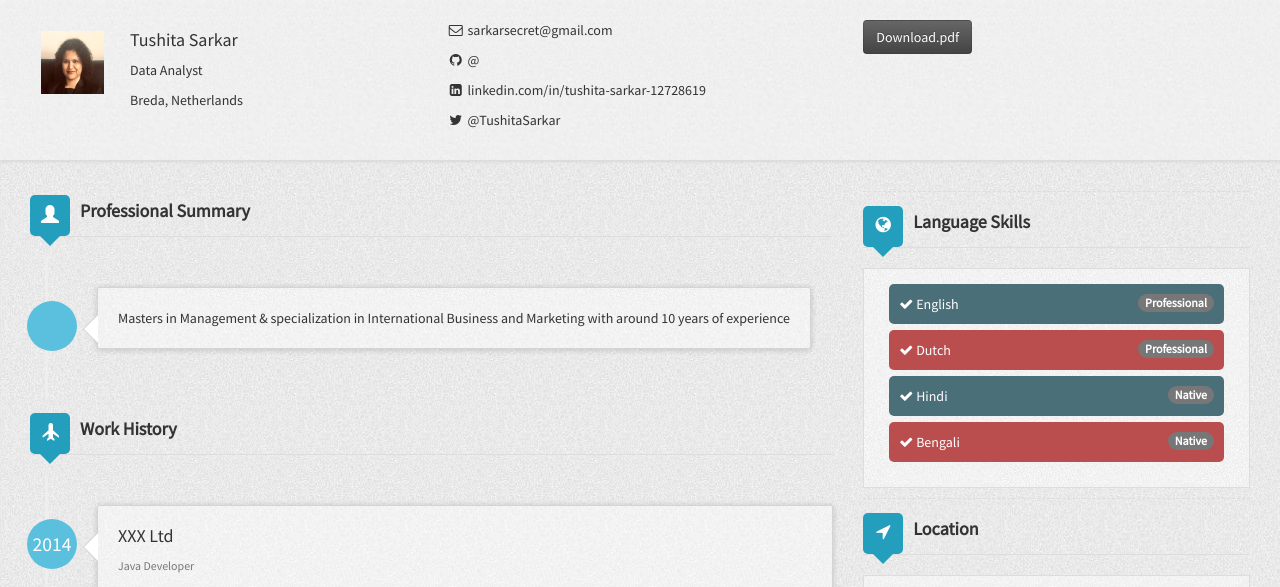
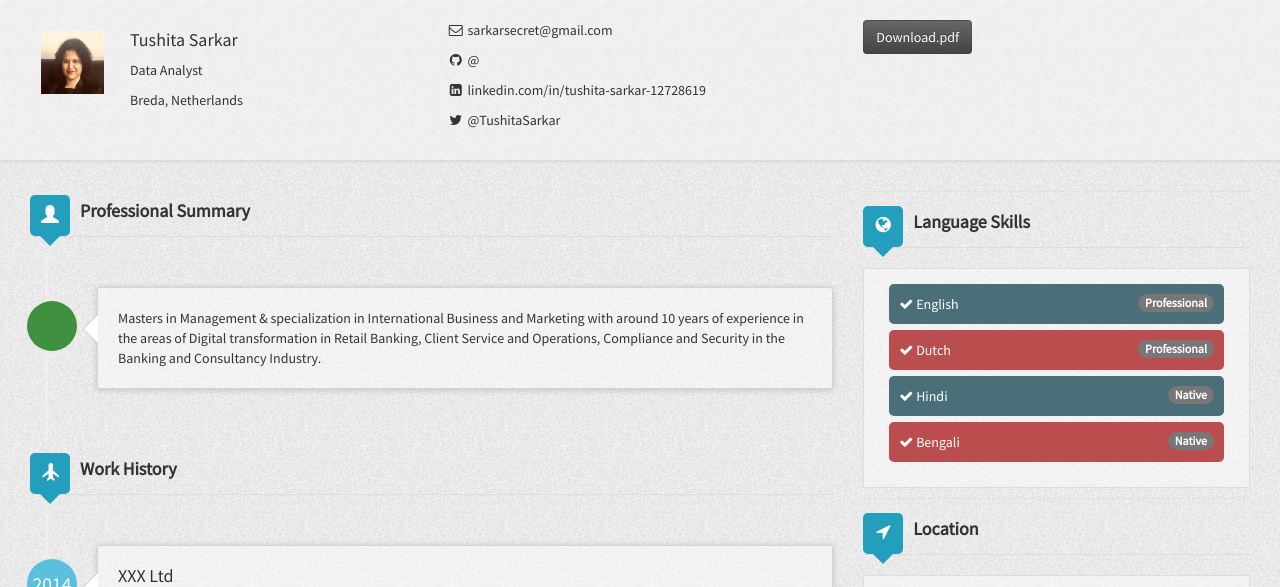
Before and after one commit to EagleEyeVision/TushitaSarkar, a Jekyll site: the page built from index.html, in a window 1280 px wide and 900 px high, cut to the strip 0-587 px from the top of the window. Built offline with Jekyll 4.4.1, drawn with Linux system fonts in a browser that asks for light colours; nearby versions of some CDN libraries.

Commit message:
update badge icon to success from info

```diff
--- a/_config.yml
+++ b/_config.yml
@@ -24,7 +24,7 @@ author:
 
   professionalSummary:
     - summary1:
-      description: Masters in Management & specialization in International Business and Marketing with around 10 years of experience
+      description: Masters in Management & specialization in International Business and Marketing with around 10 years of experience in the areas of Digital transformation in Retail Banking, Client Service and Operations, Compliance and Security in the Banking and Consultancy Industry.
 
   workHistory:
     - work1:
--- a/index.html
+++ b/index.html
@@ -9,7 +9,7 @@ layout: default
             <ul class="timeline">
               {% for summary in site.author.professionalSummary %}
                   <li class="timeline-inverted">
-                    <div class="timeline-badge info"></div>
+                    <div class="timeline-badge success"></div>
                     <div class="timeline-panel grid-block">
                       <div class="timeline-body">
                         {% if summary.description %}
```
